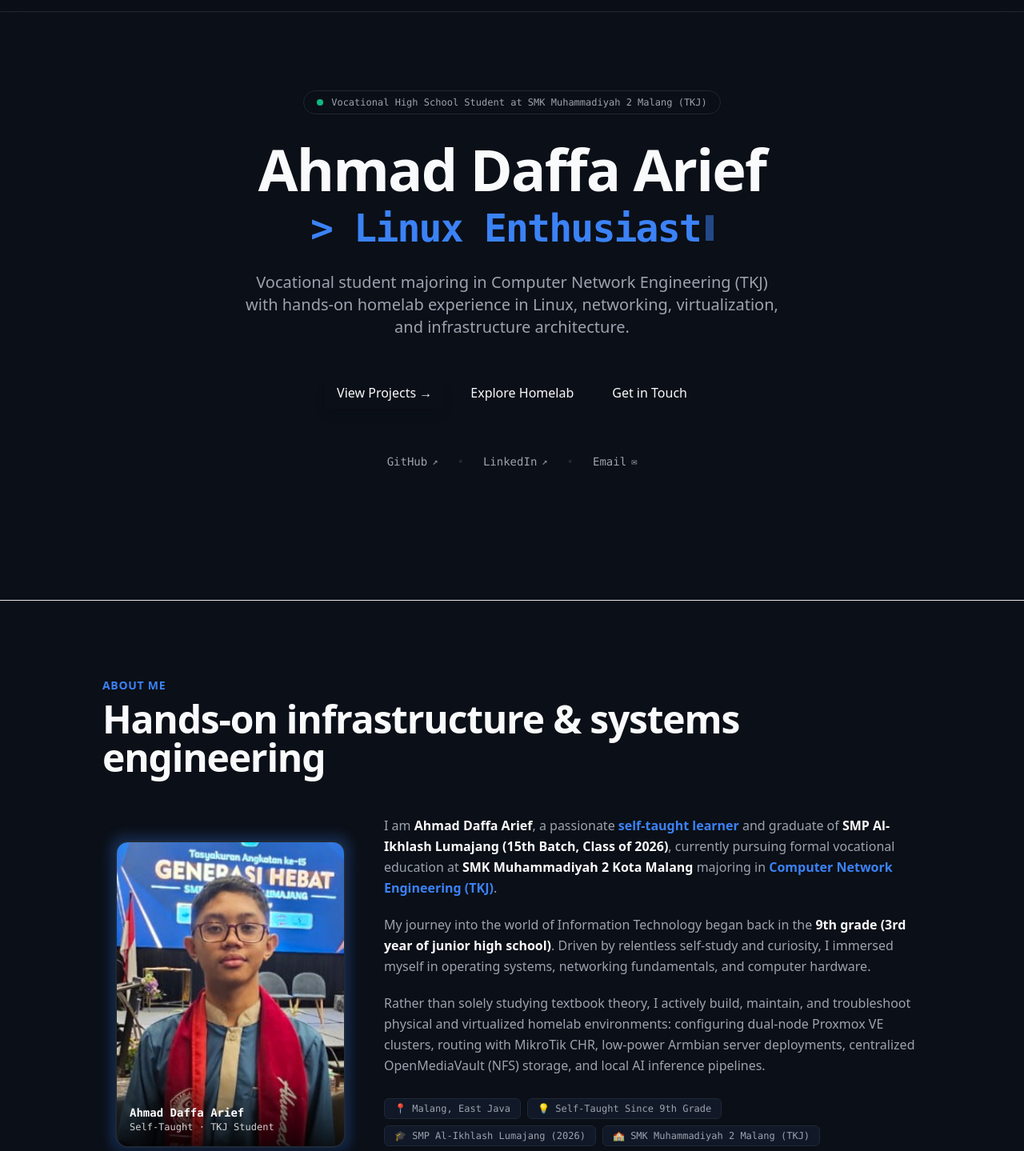
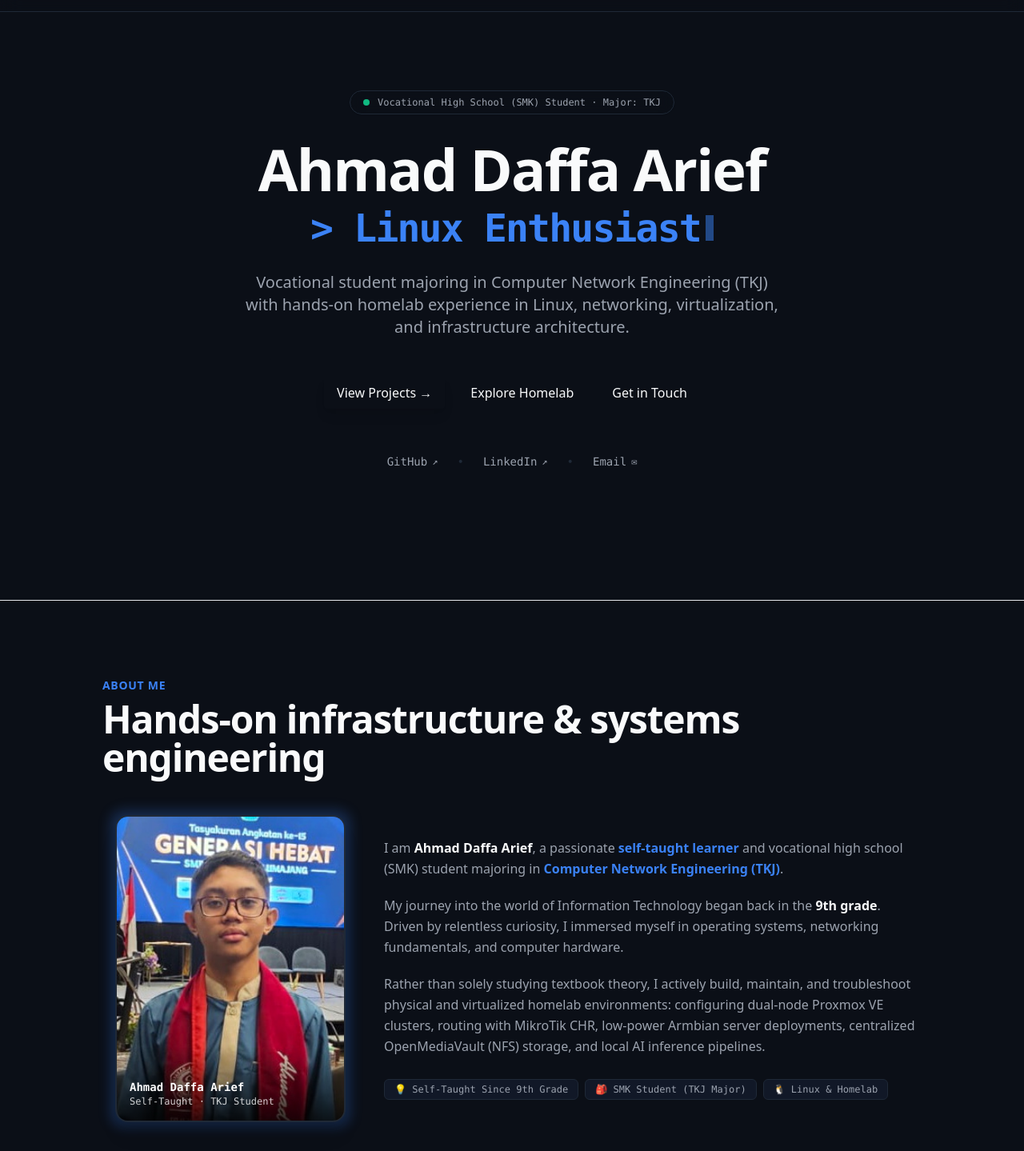
Before and after one commit to uwong241/website-portfolio, a React (Vite) app: page / in a window 1280 px wide. Shown: the part 50-1489 px from the top of the page at 80% size. Built offline with nearby package versions, Linux system fonts and the light colour scheme.

Commit message:
security: remove specific school names, graduation years, and location data while preserving TKJ vocational student status

```diff
--- a/src/data/portfolioData.ts
+++ b/src/data/portfolioData.ts
@@ -24,7 +24,7 @@
 
 export const PROFILE = {
   name: "Ahmad Daffa Arief",
-  status: "Vocational High School Student at SMK Muhammadiyah 2 Malang (TKJ)",
+  status: "Vocational High School (SMK) Student · Major: TKJ",
   tagline: "Linux & Infrastructure Enthusiast",
   bio: "Vocational student majoring in Computer Network Engineering (TKJ) with hands-on homelab experience in Linux, networking, virtualization, and infrastructure architecture.",
   github: "https://github.com/wehrmacht241",
--- a/src/sections/About.tsx
+++ b/src/sections/About.tsx
@@ -37,19 +37,17 @@
             {/* Narrative Story */}
             <div className="md:col-span-8 prose prose-lg text-secondary space-y-5 leading-relaxed">
               <p>
-                I am <strong className="text-primary">{PROFILE.name}</strong>, a passionate <strong className="text-accent">self-taught learner</strong> and graduate of <strong className="text-primary">SMP Al-Ikhlash Lumajang (15th Batch, Class of 2026)</strong>, currently pursuing formal vocational education at <strong className="text-primary">SMK Muhammadiyah 2 Kota Malang</strong> majoring in <strong className="text-accent font-semibold">Computer Network Engineering (TKJ)</strong>.
+                I am <strong className="text-primary">{PROFILE.name}</strong>, a passionate <strong className="text-accent">self-taught learner</strong> and vocational high school (SMK) student majoring in <strong className="text-accent font-semibold">Computer Network Engineering (TKJ)</strong>.
               </p>
               <p>
-                My journey into the world of Information Technology began back in the <strong className="text-primary">9th grade (3rd year of junior high school)</strong>. Driven by relentless self-study and curiosity, I immersed myself in operating systems, networking fundamentals, and computer hardware.
+                My journey into the world of Information Technology began back in the <strong className="text-primary">9th grade</strong>. Driven by relentless curiosity, I immersed myself in operating systems, networking fundamentals, and computer hardware.
               </p>
               <p>
                 Rather than solely studying textbook theory, I actively build, maintain, and troubleshoot physical and virtualized homelab environments: configuring dual-node Proxmox VE clusters, routing with MikroTik CHR, low-power Armbian server deployments, centralized OpenMediaVault (NFS) storage, and local AI inference pipelines.
               </p>
               <div className="pt-2 flex flex-wrap gap-2 text-xs font-mono text-secondary">
-                <span className="px-3 py-1 rounded-md bg-surface border border-border">📍 Malang, East Java</span>
                 <span className="px-3 py-1 rounded-md bg-surface border border-border">💡 Self-Taught Since 9th Grade</span>
-                <span className="px-3 py-1 rounded-md bg-surface border border-border">🎓 SMP Al-Ikhlash Lumajang (2026)</span>
-                <span className="px-3 py-1 rounded-md bg-surface border border-border">🏫 SMK Muhammadiyah 2 Malang (TKJ)</span>
+                <span className="px-3 py-1 rounded-md bg-surface border border-border">🎒 SMK Student (TKJ Major)</span>
                 <span className="px-3 py-1 rounded-md bg-surface border border-border">🐧 Linux & Homelab</span>
               </div>
             </div>
--- a/src/sections/Education.tsx
+++ b/src/sections/Education.tsx
@@ -9,47 +9,27 @@
         <div className="max-w-4xl mx-auto">
           <div className="text-center mb-16">
             <span className="text-accent text-sm font-semibold tracking-wider uppercase mb-2 block">Background & Learning</span>
-            <h2 className="text-4xl md:text-5xl font-extrabold tracking-tight mb-4">Education & Academic Journey</h2>
+            <h2 className="text-4xl md:text-5xl font-extrabold tracking-tight mb-4">Academic Focus & Specialization</h2>
             <p className="text-secondary max-w-xl mx-auto text-sm">
-              Formal academic milestones and practical engineering specializations.
+              Hands-on vocational curriculum combined with self-directed engineering.
             </p>
           </div>
 
-          <div className="space-y-6">
-            {/* SMK Muhammadiyah 2 Kota Malang */}
           <Card className="p-8 border border-border/80 bg-background-light">
             <div className="flex flex-col md:flex-row md:items-center justify-between mb-4 pb-4 border-b border-border">
               <div>
-                  <span className="text-xs font-mono text-accent uppercase font-bold tracking-wider">Vocational High School</span>
-                  <h3 className="text-2xl font-bold text-primary mt-1">SMK Muhammadiyah 2 Kota Malang</h3>
-                  <p className="text-secondary font-mono text-sm mt-0.5">Major: Computer Network Engineering (TKJ)</p>
+                <span className="text-xs font-mono text-accent uppercase font-bold tracking-wider">Vocational High School (SMK)</span>
+                <h3 className="text-2xl font-bold text-primary mt-1">Computer Network Engineering</h3>
+                <p className="text-secondary font-mono text-sm mt-0.5">Teknik Komputer & Jaringan (TKJ)</p>
               </div>
               <span className="mt-2 md:mt-0 text-xs px-3 py-1 bg-emerald-500/10 text-emerald-500 font-mono font-semibold rounded-full w-fit border border-emerald-500/30">
                 Active Student
               </span>
             </div>
             <p className="text-secondary text-sm leading-relaxed">
-                Core curriculum focuses on enterprise network architecture, Linux server administration, network hardware configuration (MikroTik, Managed Switches, Routers), and practical IT infrastructure implementation.
+              Core curriculum and practical training focus on enterprise network architecture, Linux server administration, network hardware configuration (MikroTik, Managed Switches, Routers), and hands-on IT infrastructure implementation.
             </p>
           </Card>
-
-            {/* SMP Al-Ikhlash Lumajang */}
-            <Card className="p-8 border border-border/80 bg-background-light">
-              <div className="flex flex-col md:flex-row md:items-center justify-between mb-4 pb-4 border-b border-border">
-                <div>
-                  <span className="text-xs font-mono text-secondary uppercase font-bold tracking-wider">Junior High School</span>
-                  <h3 className="text-2xl font-bold text-primary mt-1">SMP Al-Ikhlash Lumajang</h3>
-                  <p className="text-secondary font-mono text-sm mt-0.5">15th Batch · Graduated Class of 2026</p>
-                </div>
-                <span className="mt-2 md:mt-0 text-xs px-3 py-1 bg-surface border border-border text-secondary font-mono font-semibold rounded-full w-fit">
-                  Graduated (2026)
-                </span>
-              </div>
-              <p className="text-secondary text-sm leading-relaxed">
-                Completed secondary education with a rigorous academic and leadership foundation before proceeding into specialized vocational technical studies.
-              </p>
-            </Card>
-          </div>
         </div>
       </Container>
     </Section>
```
Lines whose indentation alone changed are shown as unchanged.
